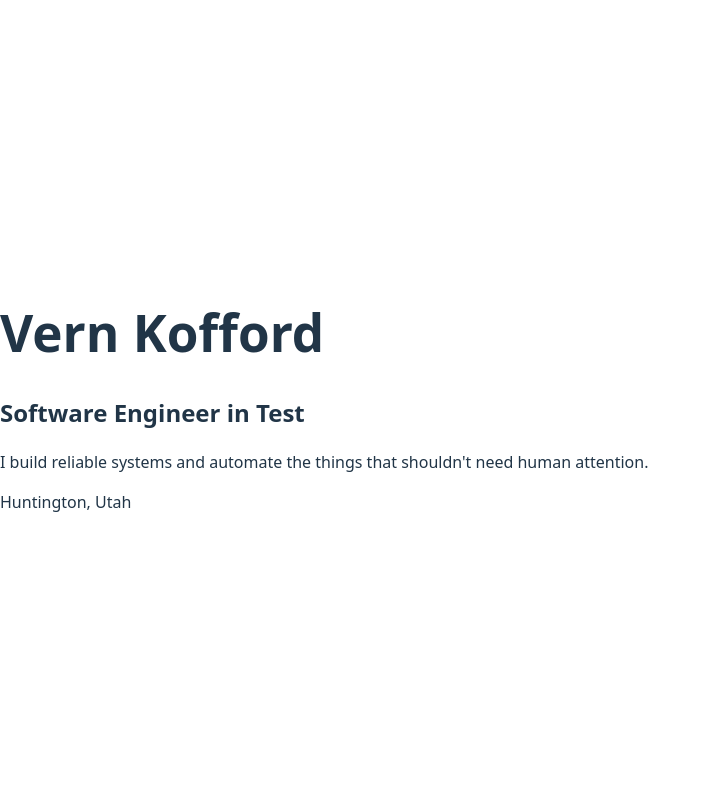
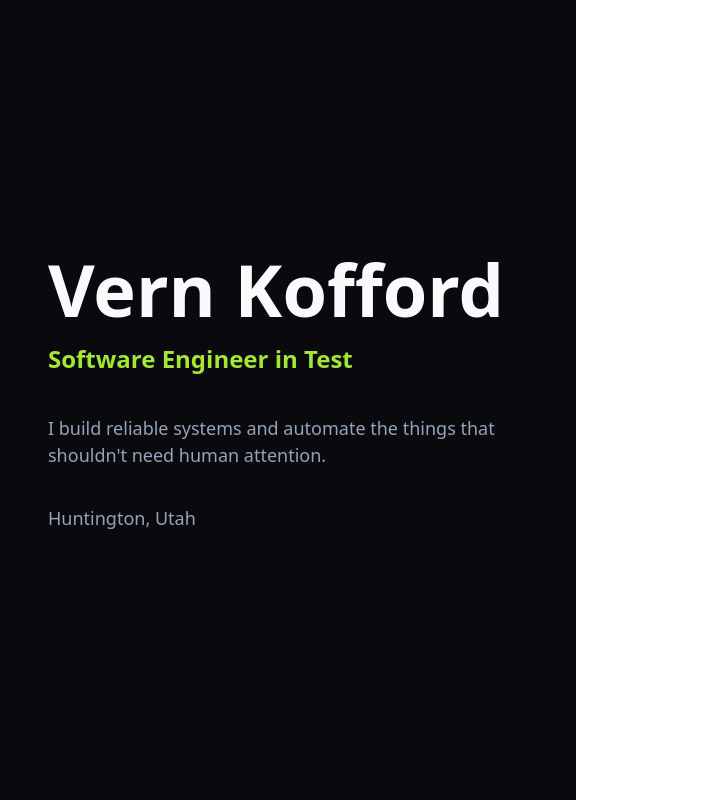
Before and after one commit to vernko/my-portfolio, a React (Vite) app: page / in a window 1280 px wide. Shown: the whole page, without its empty margins (0-710 px from the left). Built offline with nearby package versions, Linux system fonts and the light colour scheme.

Commit message:
feat: style Hero component with CSS
Resolves #2

```diff
--- a/src/App.jsx
+++ b/src/App.jsx
@@ -1,4 +1,5 @@
 import Hero from './components/Hero'
+
 export default function App() {
   return (
     <div>
--- /dev/null
+++ b/src/components/Hero.css
@@ -0,0 +1,28 @@
+.hero {
+  background-color: #0a0a0e;
+  color: #e2e8f0;
+  min-height: 100vh;
+  display: flex;
+  flex-direction: column;
+  justify-content: center;
+  padding: 0 48px;
+}
+
+.hero h1 {
+  font-size: 72px;
+  font-weight: 800;
+  color: #f8fafc;
+  margin: 0 0 12px;
+}
+
+.hero h2 {
+  font-size: 24px;
+  color: #a3e635;
+  margin: 0 0 20px;
+}
+
+.hero p {
+  font-size: 18px;
+  color: #94a3b8;
+  max-width: 480px;
+}
--- a/src/components/Hero.jsx
+++ b/src/components/Hero.jsx
@@ -1,6 +1,8 @@
+import './Hero.css'
+
 export default function Hero({ name, title, description, location }) {
   return (
-    <div>
+    <div className="hero">
       <h1>{name}</h1>
       <h2>{title}</h2>
       <p>{description}</p>
```
